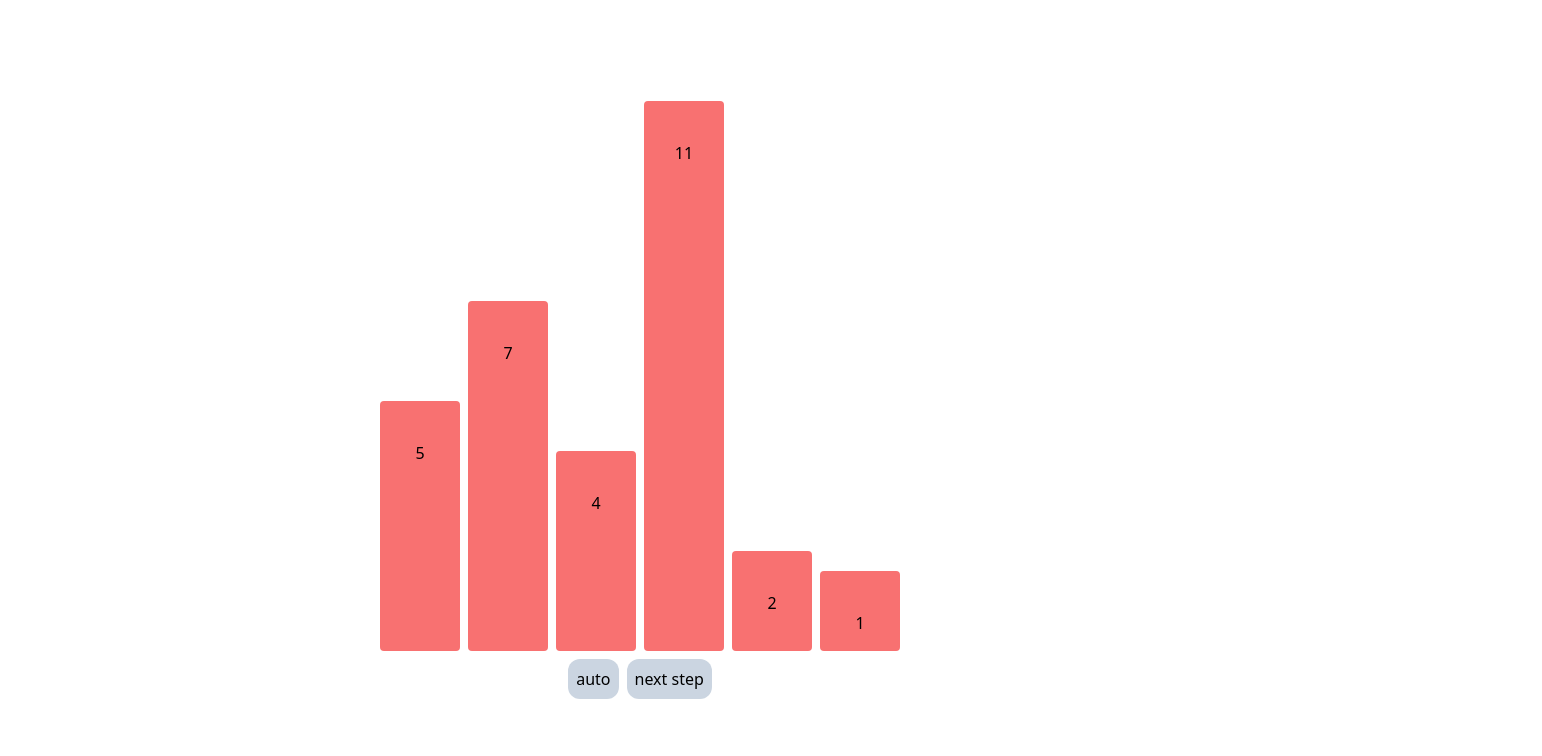
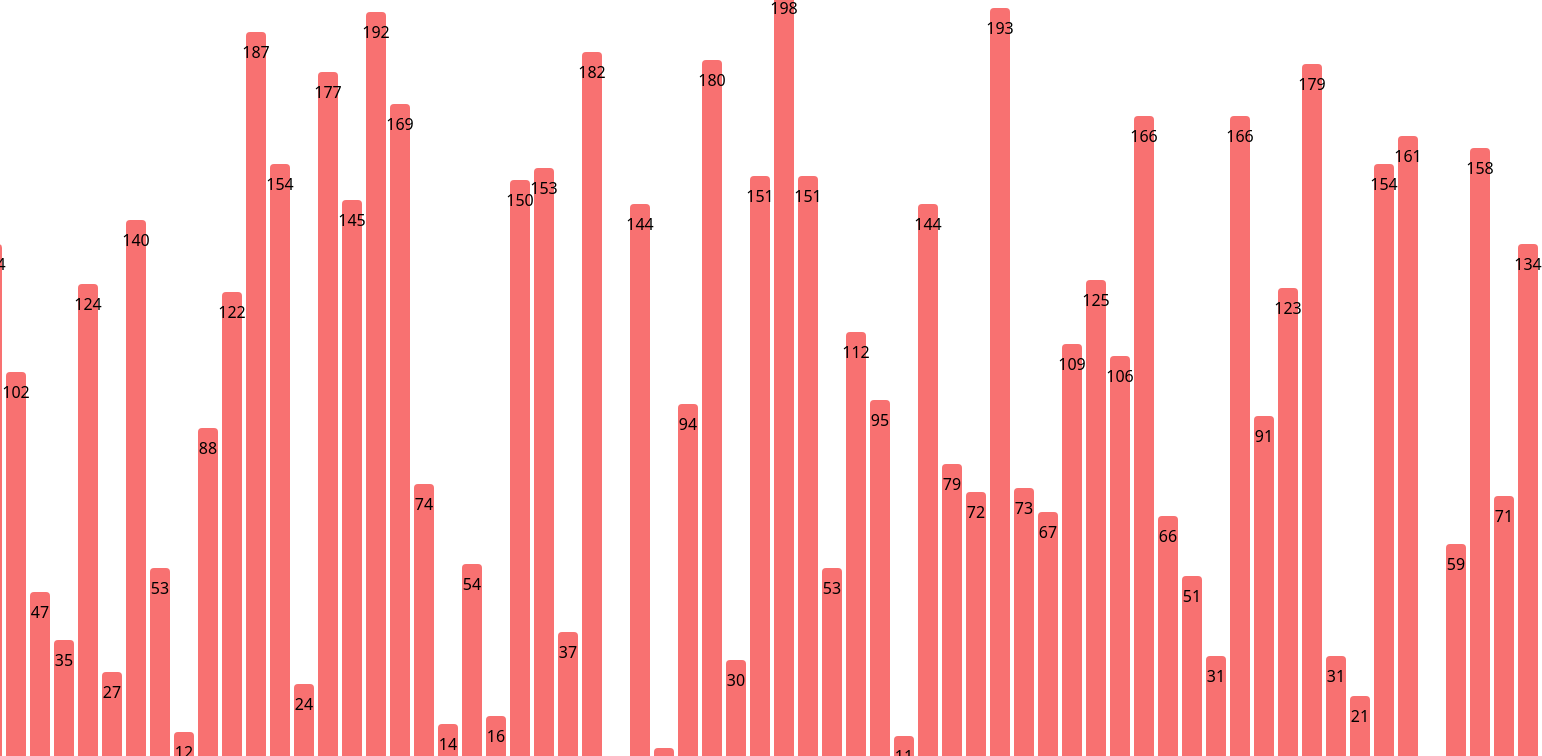
Before and after one commit to eureves/sortin, a React (Vite) app: page / in a window 1280 px wide. Shown: the top 756 px of the page, 1542 px wide, since content can reach past the window. Built offline with nearby package versions, Linux system fonts and the light colour scheme.

Commit message:
moved sorter to class for better extensibility

```diff
--- a/src/App.tsx
+++ b/src/App.tsx
@@ -1,44 +1,24 @@
 import { useState, useMemo as useEffect, useCallback } from "react";
+import BubbleSort from "./algorithms/BubbleSort";
 import ButtonsBlock from "./components/ButtonsBlock/ButtonsBlock";
 import SortingView from "./components/SortingView/SortingView";
 
-const INITIAL_ARRAY = [7, 5, 4, 11, 2, 1];
-
-const swapArray = (array: number[], index: number): number[] => {
-  const tempArr = [...array];
-  const temp = tempArr[index + 1];
-  tempArr[index + 1] = tempArr[index];
-  tempArr[index] = temp;
-  return tempArr;
-};
-
-const bubbleSort = (array: number[], step: number) => {
-  if (array[step] > array[step + 1]) return swapArray(array, step);
-  return array;
-};
+const INITIAL_ARRAY = new Array(75).fill(0).map(() => Math.floor(Math.random() * 200));
 
 function App() {
-  const [array, setArray] = useState<number[]>(INITIAL_ARRAY);
+  const [algo, setAlgo] = useState<BubbleSort>(new BubbleSort(INITIAL_ARRAY));
   const [step, setStep] = useState<number>(0);
   const [start, setStart] = useState<boolean>(false);
+  const [enable, setEnable] = useState<boolean>(false);
   const [intervalId, setIntervalId] = useState<number>();
 
   useEffect(() => {
-    console.log(step);
-    if (step + 2 <= array.length) {
-      setArray((state) => bubbleSort(state, step));
-    } else {
-      setStep(0);
-    }
+    if (enable) algo.executeStep();
   }, [step]);
-
-  // const interval = useCallback(() => {
-  //   return;
-  // }, []);
 
   useEffect(() => {
     if (start) {
-      setIntervalId(setInterval(() => setStep((state) => state + 1), 1000));
+      setIntervalId(setInterval(() => setStep((state) => state + 1), 5));
     } else {
       clearInterval(intervalId);
     }
@@ -46,7 +26,6 @@ function App() {
   }, [start]);
 
   const handleStart = () => {
-    console.log("start");
     setStart((start) => !start);
   };
 
@@ -57,8 +36,12 @@ function App() {
   return (
     <div className="w-4/5 h-screen mx-auto flex justify-center items-center">
       <div className="flex flex-col gap-2 items-center">
-        <SortingView array={array} />
-        <ButtonsBlock startHandler={handleStart} nextStepHandler={handleStepChange} />
+        <SortingView array={algo.getArray()} />
+        {enable ? (
+          <ButtonsBlock startHandler={handleStart} nextStepHandler={handleStepChange} />
+        ) : (
+          <button onClick={() => setEnable((state) => !state)}>Start</button>
+        )}
       </div>
     </div>
   );
--- /dev/null
+++ b/src/algorithms/BubbleSort.ts
@@ -0,0 +1,30 @@
+import { SortingAlgorithm } from "./SortingClass";
+
+class BubbleSort extends SortingAlgorithm {
+  private offset: number = 0;
+
+  public executeStep() {
+    if (this.step + 2 > this.arrayLength - this.offset) {
+      this.offset++;
+      this.step = 0;
+    }
+    if (this.array[this.step] > this.array[this.step + 1]) {
+      this.array = this.swap(this.step, this.step + 1);
+    }
+    this.step++;
+  }
+
+  public getArray(): number[] {
+    return this.array;
+  }
+
+  private swap(index1: number, index2: number) {
+    const tempArr = [...this.array];
+    const temp = tempArr[index1];
+    tempArr[index1] = tempArr[index2];
+    tempArr[index2] = temp;
+    return tempArr;
+  }
+}
+
+export default BubbleSort;
--- /dev/null
+++ b/src/algorithms/SortingClass.ts
@@ -0,0 +1,12 @@
+export abstract class SortingAlgorithm {
+  protected array: number[];
+  protected arrayLength: number;
+  protected step: number = 0;
+
+  constructor(array: number[]) {
+    this.array = array;
+    this.arrayLength = array.length;
+  }
+
+  abstract executeStep(step: number): void;
+}
--- a/src/components/ButtonsBlock/ButtonsBlock.tsx
+++ b/src/components/ButtonsBlock/ButtonsBlock.tsx
@@ -9,8 +9,8 @@ type Props = {
 const ButtonsBlock: FunctionComponent<Props> = ({ startHandler, nextStepHandler }) => {
   return (
     <div className="flex gap-2">
-      <BlockButton label="auto" callback={startHandler} />
-      <BlockButton label="next step" callback={nextStepHandler} />
+      <BlockButton label="Auto" callback={startHandler} />
+      <BlockButton label="Next Step" callback={nextStepHandler} />
     </div>
   );
 };
--- a/src/components/SortingView/SortingView.tsx
+++ b/src/components/SortingView/SortingView.tsx
@@ -7,13 +7,15 @@ type Props = {
 
 const SortingView: FunctionComponent<Props> = ({ array }) => {
   return (
-    <motion.ul animate className="flex flex-row gap-2 items-end">
+    <motion.ul animate className="flex flex-row gap-1 items-end">
       {array.map((el) => {
         return (
           <motion.li
-            key={el}
             layout
-            className="bg-red-400 w-5 rounded p-10"
+            transition={{
+              duration: 0.1,
+            }}
+            className="bg-red-400 w-5 rounded p-2"
             style={{ height: (el / array.length) * 300 }}
           >
             <p className="flex justify-center">{el}</p>
--- a/src/components/View/SortingView.tsx
+++ /dev/null
@@ -1,28 +0,0 @@
-import React from "react";
-import { motion } from "framer-motion";
-import { FunctionComponent } from "react";
-
-type Props = {
-  array: number[];
-};
-
-const SortingView: FunctionComponent<Props> = ({ array }) => {
-  return (
-    <motion.ul animate className="flex flex-row gap-2 items-end">
-      {array.map((el) => {
-        return (
-          <motion.li
-            key={el}
-            layout
-            className="bg-red-400 w-5"
-            style={{ height: (el / array.length) * 100 }}
-          >
-            {el}
-          </motion.li>
-        );
-      })}
-    </motion.ul>
-  );
-};
-
-export default SortingView;
```
